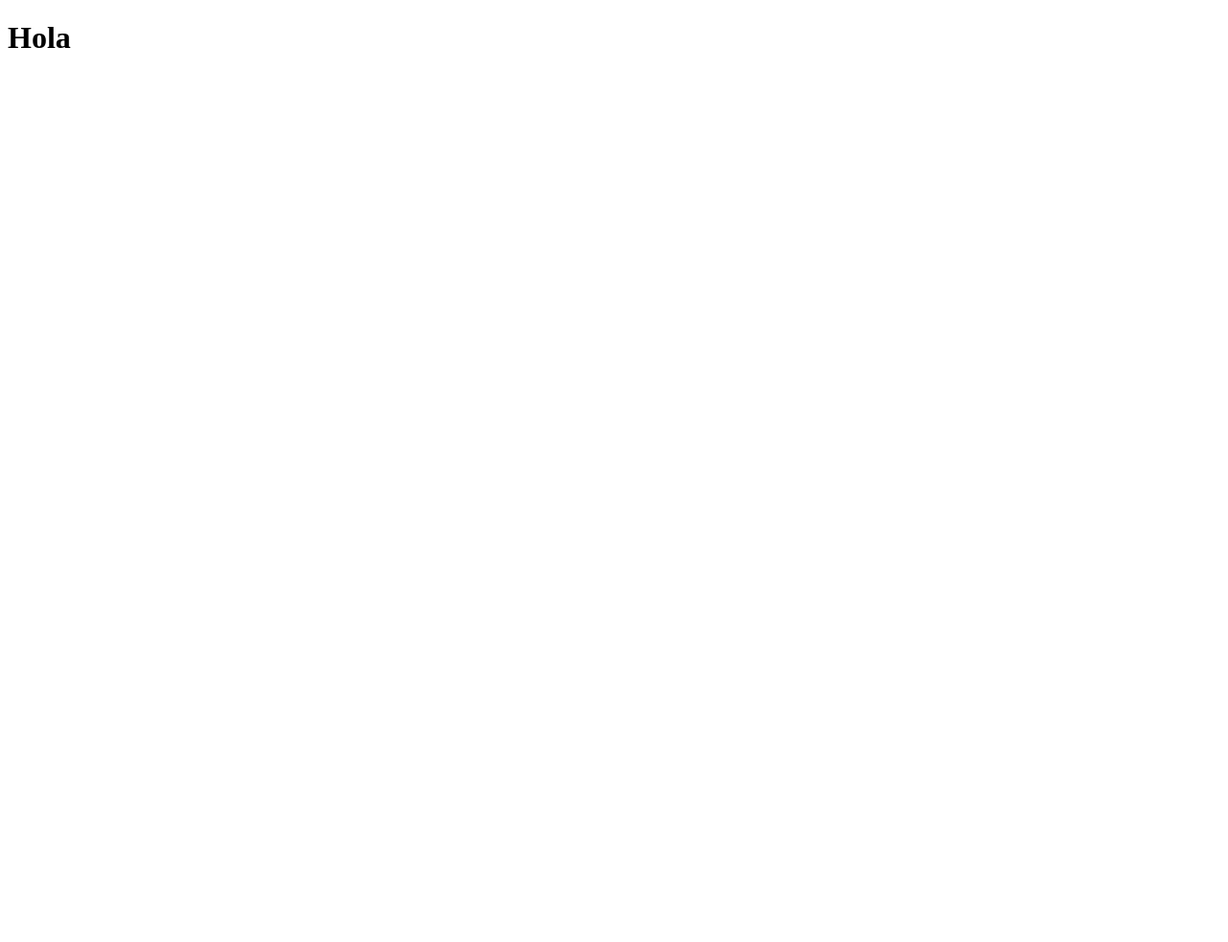
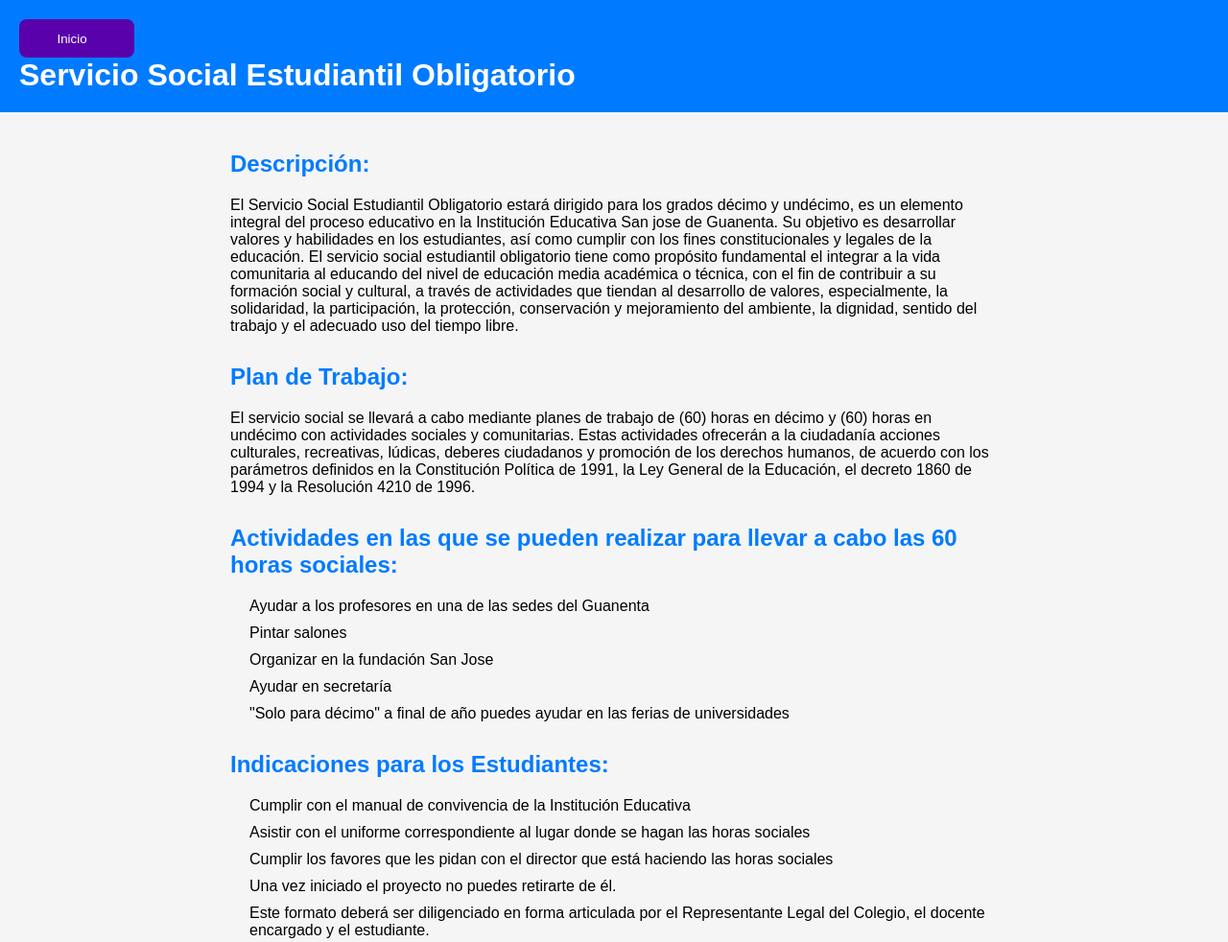
Before and after one commit to Orlando77111/Proyecto_Sistemas, a plain HTML site: page Informacion.html in a window 1280 px wide. Shown: the top 982 px of the page at 96% size. Before the commit the page ends 800 px from the top, so only its background shows below. Drawn offline with Linux system fonts and the light colour scheme.

Commit message:
Se sube actualizacion

```diff
--- a/Informacion.html
+++ b/Informacion.html
@@ -1,11 +1,55 @@
 <!DOCTYPE html>
-<html lang="en">
+<html lang="es">
 <head>
-    <meta charset="UTF-8">
-    <meta name="viewport" content="width=device-width, initial-scale=1.0">
-    <title>Document</title>
+  <meta charset="UTF-8">
+  <meta name="viewport" content="width=device-width, initial-scale=1.0">
+  <title>Servicio Social Estudiantil Obligatorio - Institución Educativa Tomás Cadavid Restrepo</title>
+  <link rel="stylesheet" href="informacion.css">
 </head>
 <body>
-    <h1>Hola</h1>
+  <header>
+    <nav>
+      <button class="button">
+        <a href="http://127.0.0.1:5500/index.html?">Inicio</a>
+      </button>
+    </nav>
+    <h1>Servicio Social Estudiantil Obligatorio</h1>
+  </header>
+
+  <div class="container">
+    <section>
+      <h2>Descripción:</h2>
+      <p>El Servicio Social Estudiantil Obligatorio estará dirigido para los grados décimo y undécimo, es un elemento integral del proceso educativo en la Institución Educativa San jose de Guanenta. Su objetivo es desarrollar valores y habilidades en los estudiantes, así como cumplir con los fines constitucionales y legales de la educación. El servicio social estudiantil obligatorio tiene como propósito fundamental el integrar a la vida comunitaria al educando del nivel de educación media académica o técnica, con el fin de contribuir a su formación social y cultural, a través de actividades que tiendan al desarrollo de valores, especialmente, la solidaridad, la participación, la protección, conservación y mejoramiento del ambiente, la dignidad, sentido del trabajo y el adecuado uso del tiempo libre.</p>
+    </section>
+
+    <section>
+      <h2>Plan de Trabajo:</h2>
+      <p>El servicio social se llevará a cabo mediante planes de trabajo de (60) horas en décimo y (60) horas en undécimo con actividades sociales y comunitarias. Estas actividades ofrecerán a la ciudadanía acciones culturales, recreativas, lúdicas, deberes ciudadanos y promoción de los derechos humanos, de acuerdo con los parámetros definidos en la Constitución Política de 1991, la Ley General de la Educación, el decreto 1860 de 1994 y la Resolución 4210 de 1996.</p>
+    </section>
+
+    <section>
+      <h2>Actividades en las que se pueden realizar para llevar a cabo las 60 horas sociales:</h2>
+      <ul>
+        <li>Ayudar a los profesores en una de las sedes del Guanenta</li>
+        <li>Pintar salones</li>
+        <li>Organizar en la fundación San Jose</li>
+        <li>Ayudar en secretaría</li>
+        <li>"Solo para décimo" a final de año puedes ayudar en las ferias de universidades</li>
+      </ul>
+    </section>
+
+    <section>
+      <h2>Indicaciones para los Estudiantes:</h2>
+      <ul>
+        <li>Cumplir con el manual de convivencia de la Institución Educativa</li>
+        <li>Asistir con el uniforme correspondiente al lugar donde se hagan las horas sociales</li>
+        <li>Cumplir los favores que les pidan con el director que está haciendo las horas sociales</li>
+        <li>Una vez iniciado el proyecto no puedes retirarte de él.</li>
+        <li>Este formato deberá ser diligenciado en forma articulada por el Representante Legal del Colegio, el docente encargado y el estudiante.</li>
+        <iframe id="Horas" src="articles-96032_archivo_pdf.pdf"
+        style=" width:96%; min-height:570px "></iframe>
+      </ul>
+    </section>
+  </div>
 </body>
 </html>
--- /dev/null
+++ b/informacion.css
@@ -0,0 +1,109 @@
+body {
+    font-family: Arial, sans-serif;
+    margin: 0;
+    padding: 0;
+    background-color: #f5f5f5;
+  }
+
+  header {
+    background-color: #007bff;
+    color: white;
+    padding: 20px;
+  }
+
+  .container {
+    max-width: 800px;
+    margin: 0 auto;
+    padding: 20px;
+  }
+
+  h1 {
+    margin: 0;
+  }
+
+  nav a {
+    color: white;
+    text-decoration: none;
+    margin-right: 10px;
+  }
+
+  section {
+    margin-bottom: 30px;
+  }
+
+  h2 {
+    color: #007bff;
+  }
+
+  ul {
+    list-style-type: none;
+    padding-left: 20px;
+  }
+
+  li {
+    margin-bottom: 10px;
+  }
+
+  a {
+    color: #007bff;
+    text-decoration: none;
+  }
+
+  a:hover {
+    text-decoration: underline;
+  }
+
+  .button {
+    position: relative;
+    width: 120px;
+    height: 40px;
+    background-color: rgb(89, 2, 172);
+    display: flex;
+    align-items: center;
+    color: white;
+    flex-direction: column;
+    justify-content: center;
+    border: none;
+    padding: 12px;
+    gap: 12px;
+    border-radius: 8px;
+    cursor: pointer;
+  }
+
+  .button::before {
+    content: '';
+    position: absolute;
+    inset: 0;
+    left: -4px;
+    top: -1px;
+    margin: auto;
+    width: 128px;
+    height: 48px;
+    border-radius: 10px;
+    background: linear-gradient(-45deg, #e81cff 0%, #40c9ff 100% );
+    z-index: -10;
+    pointer-events: none;
+    transition: all 0.6s cubic-bezier(0.175, 0.885, 0.32, 1.275);
+  }
+
+  .button::after {
+    content: "";
+    z-index: -1;
+    position: absolute;
+    inset: 0;
+    background: linear-gradient(-45deg, #fc00ff 0%, #00dbde 100% );
+    transform: translate3d(0, 0, 0) scale(0.95);
+    filter: blur(20px);
+  }
+
+  .button:hover::after {
+    filter: blur(30px);
+  }
+
+  .button:hover::before {
+    transform: rotate(-180deg);
+  }
+
+  .button:active::before {
+    scale: 0.7;
+  }
--- /dev/null
+++ b/prueba.css
@@ -0,0 +1,65 @@
+button {
+  position: relative;
+  display: flex;
+  justify-content: center;
+  align-items: center;
+  border-radius: 5px;
+  background: #183153;
+  font-family: "Montserrat", sans-serif;
+  box-shadow: 0px 6px 24px 0px rgba(0, 0, 0, 0.2);
+  overflow: hidden;
+  cursor: pointer;
+  border: none;
+}
+
+button:after {
+  content: " ";
+  width: 0%;
+  height: 100%;
+  background: #ffd401;
+  position: absolute;
+  transition: all 0.4s ease-in-out;
+  right: 0;
+}
+
+button:hover::after {
+  right: auto;
+  left: 0;
+  width: 100%;
+}
+
+button span {
+  text-align: center;
+  text-decoration: none;
+  width: 100%;
+  padding: 18px 25px;
+  color: #fff;
+  font-size: 1.125em;
+  font-weight: 700;
+  letter-spacing: 0.3em;
+  z-index: 20;
+  transition: all 0.3s ease-in-out;
+}
+
+button:hover span {
+  color: #183153;
+  animation: scaleUp 0.3s ease-in-out;
+}
+
+@keyframes scaleUp {
+  0% {
+    transform: scale(1);
+  }
+
+  50% {
+    transform: scale(0.95);
+  }
+
+  100% {
+    transform: scale(1);
+  }
+}
+
+.register-link {
+  text-align: center;
+}
```
Also changed, not shown: a.html (+77 -0 lines), index.html (+10 -11 lines), login.html (added, +30 -0 lines), prueba.html (added, +30 -0 lines), style.css (+0 -66 lines), 1 other file.
